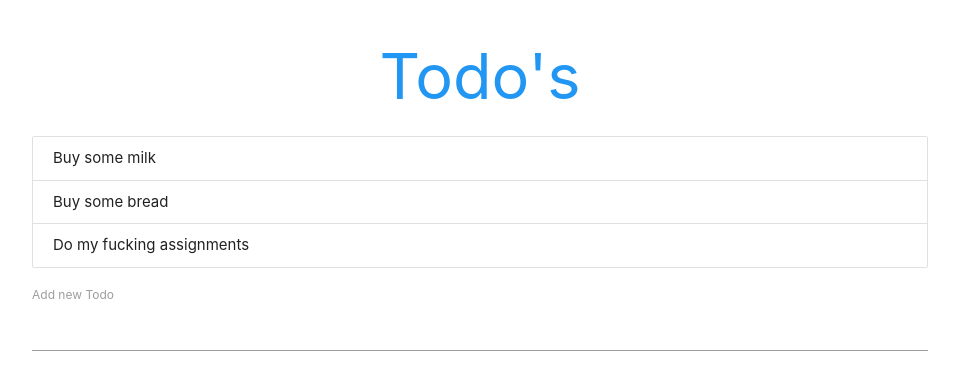
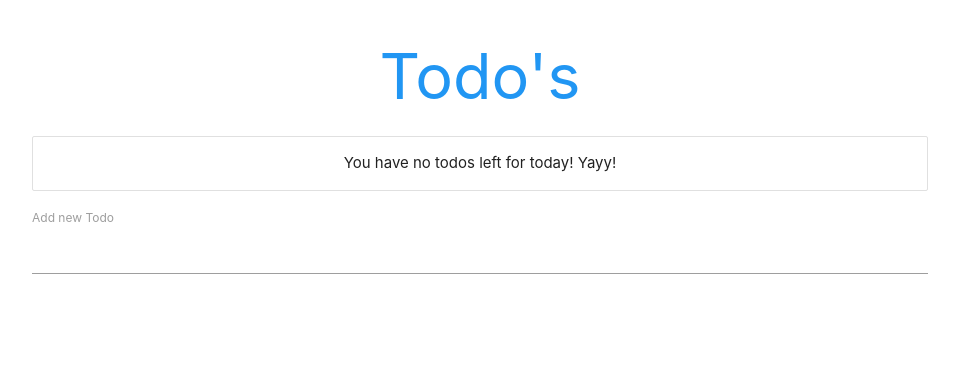
Before and after one commit to KhalifaBL/todolist, a React (Create React App) app: page / in a window 1280 px wide. Shown: the top 390 px of the page, without its empty margins (160-1119 px from the left). Built offline with nearby package versions, Linux system fonts and the light colour scheme.

Commit message:
Update App.js

```diff
--- a/src/App.js
+++ b/src/App.js
@@ -11,9 +11,6 @@
 class App extends Component {
   state = {
     todos: [
-      { content: "Buy some milk", id: "1" },
-      { content: "Buy some bread", id: "2" },
-      { content: "Do my fucking assignments", id: "3" }
     ]
   };
   deleteTodo = id => {
```
